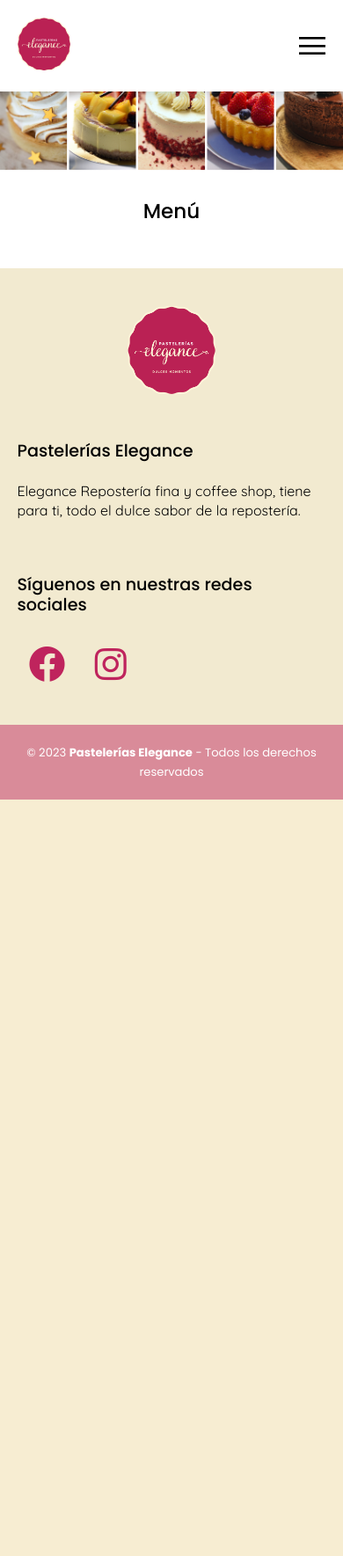
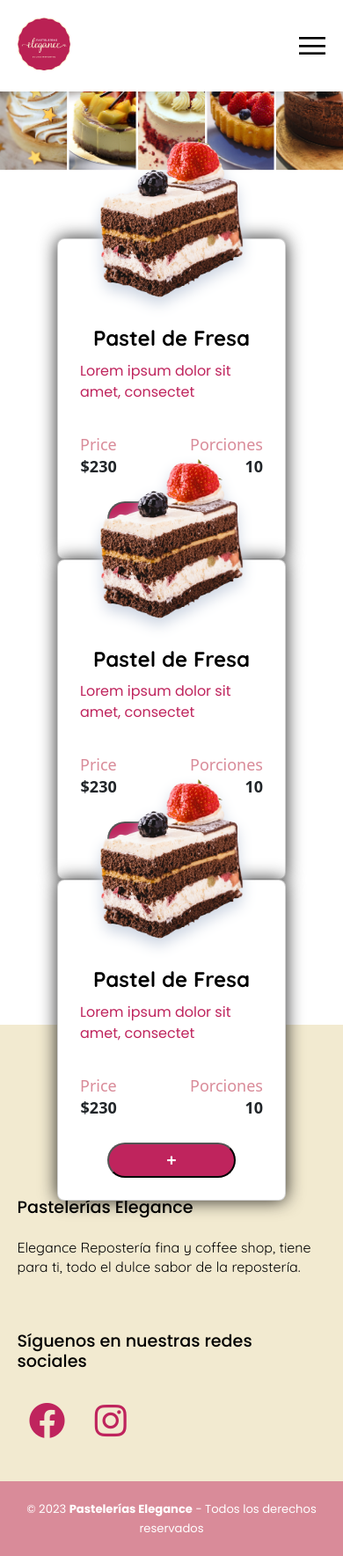
Before and after one commit to paulinau/BakeryWebsite, a PHP site: page /productos.html in a window 390 px wide. Shown: the whole page at 88% size. Before the commit the page ends 909 px from the top, so only its background shows below. Run offline with PHP 8.4, Linux system fonts and the light colour scheme.

Commit message:
products template no responsive

```diff
--- a/css/style_products.css
+++ b/css/style_products.css
@@ -24,11 +24,111 @@ img
 
 .title-section h3
 {
-    margin-top: 2rem;
+    margin-top: 3rem;
+    margin-bottom: 0;
     align-items: center;
     text-align: center;
-    color: #000;
+    /*color: #fff;*/
     font-family: 'Poppins', sans-serif;
     font-weight: 500;
-    margin-bottom: 50px;
 }
+
+.products-section
+{
+    display: flex;
+    flex-wrap: wrap;
+    justify-content: center;
+    align-items: center;
+    height: 100vh;
+}
+
+.card
+{
+    margin: 0 10px;
+    width: 300px;
+    height: min-content;
+    padding: 25px;
+    margin: 0 5px;
+    background-color: #fff;
+    border-radius: 8px;
+    box-shadow: 0 0 20px rgb(0,0,0,0.85);
+}
+
+.card .card-img
+{
+    width: 100%;
+    text-align: center;
+}
+
+.card .card-img img
+{
+    height: 200px;
+    margin: -150px 0 15px 0;
+    filter: drop-shadow(0 8px 8px #cdd5e2);
+    transition: 0.3s;
+}
+
+.card:hover .card-img img
+{
+    height: 240px;
+}
+
+.card .card-title h4
+{
+    font-family: 'Quicksand', sans-serif;
+    font-weight: 700;
+    font-size: 1.5rem;
+    text-align: center;
+    color: #000;
+    margin-bottom: 15px;
+}
+
+.card .card-details
+{
+    display: flex;
+    justify-content: space-between;
+    margin: 10px 0;
+    text-align: end;
+    width: 100%;
+}
+
+.card .card-details span
+{
+    justify-content: left;
+    text-align: left;
+    font-size: 18px;
+    color: #D98B99;
+}
+
+.card .card-title p
+{
+    text-align: left;
+    font-size: 16px;
+    margin-top: -4px;
+    font-weight: normal;
+}
+
+.card .card-details p
+{
+    font-size: 18px;
+    font-weight: 700;
+    margin-top: -2px;
+}
+
+.card button
+{
+    width: 70%;
+    height:40px;
+    color: #fff;
+    background-color: #BF245D;
+    border-radius: 30px;
+    font-size: 20px;
+    font-weight: 900;
+    cursor: pointer;
+    transition: 0.5s;
+}
+
+.card button:hover
+{
+    background-color: #0D0D0D;
+}
--- a/productos.html
+++ b/productos.html
@@ -27,13 +27,76 @@
 
     <section class="portada">
         <img src="img/store/portada-productos.png" alt="Sucursales" class="img-sucursales">
-    </section>
-
-    <section>
         <div class="title-section">
             <h3>Menú</h3>
         </div>
     </section>
+
+    <section div class="products-section">
+        <div class="card">
+            <div class="card-img">
+                <img src="img/products/rebanada-fresa.png" alt="Pastel Fresa">
+            </div>
+            <div class="card-title">
+                <h4>Pastel de Fresa</h4>
+                <p>Lorem ipsum dolor sit amet, consectet</p>
+            </div>
+            <div class="card-details">
+                <div class="price">
+                    <span>Price</span>
+                    <p>$230</p>
+                </div>
+                <div class="portions">
+                    <span>Porciones</span>
+                    <p>10</p>
+                </div>
+            </div>
+            <button>+</button>
+        </div>
+
+        <div class="card">
+            <div class="card-img">
+                <img src="img/products/rebanada-fresa.png" alt="Pastel Fresa">
+            </div>
+            <div class="card-title">
+                <h4>Pastel de Fresa</h4>
+                <p>Lorem ipsum dolor sit amet, consectet</p>
+            </div>
+            <div class="card-details">
+                <div class="price">
+                    <span>Price</span>
+                    <p>$230</p>
+                </div>
+                <div class="portions">
+                    <span>Porciones</span>
+                    <p>10</p>
+                </div>
+            </div>
+            <button>+</button>
+        </div>
+
+        <div class="card">
+            <div class="card-img">
+                <img src="img/products/rebanada-fresa.png" alt="Pastel Fresa">
+            </div>
+            <div class="card-title">
+                <h4>Pastel de Fresa</h4>
+                <p>Lorem ipsum dolor sit amet, consectet</p>
+            </div>
+            <div class="card-details">
+                <div class="price">
+                    <span>Price</span>
+                    <p>$230</p>
+                </div>
+                <div class="portions">
+                    <span>Porciones</span>
+                    <p>10</p>
+                </div>
+            </div>
+            <button>+</button>
+        </div>
+    </section>
+
 
     <footer class="foot">
         <div class="foot-container">
```
